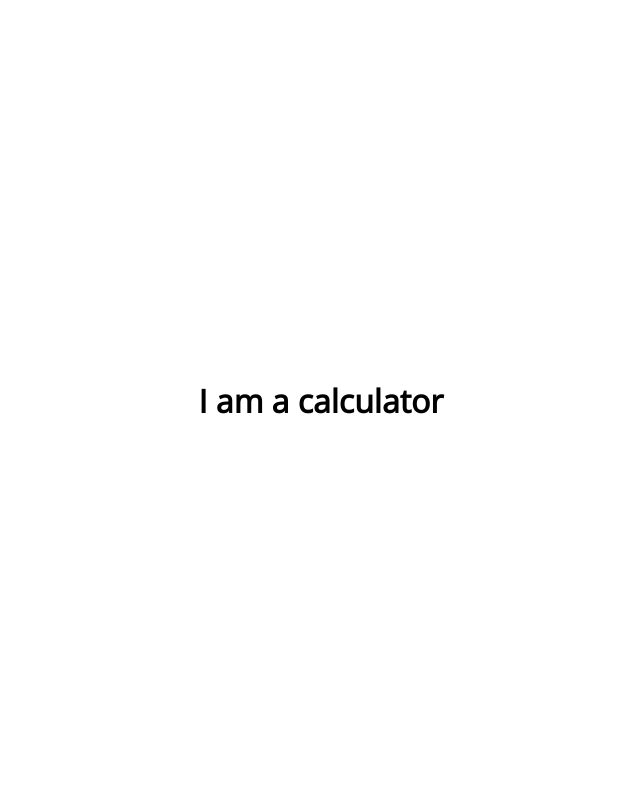
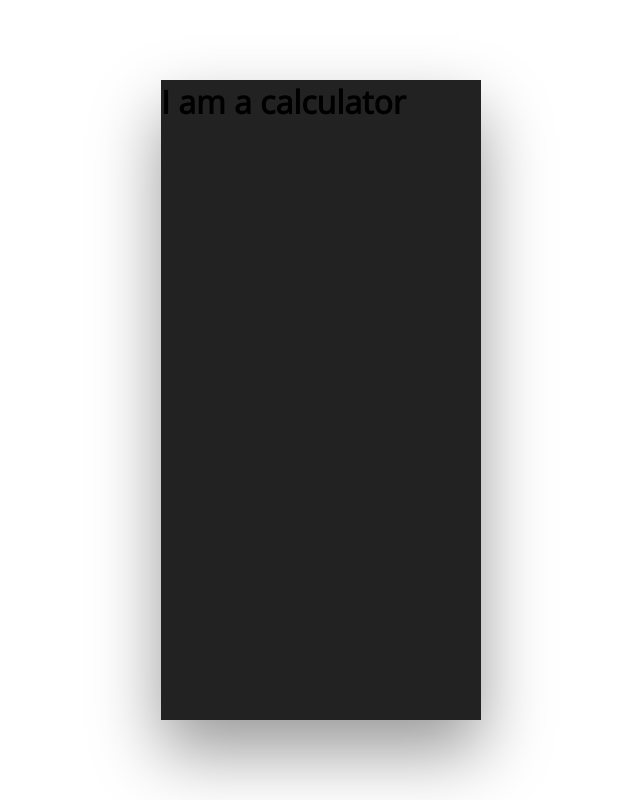
Before and after one commit to Alessag/react-calculator, a React (Create React App) app: page / in a window 1280 px wide. Shown: the whole page, without its empty margins (319-959 px from the left). Built offline with nearby package versions, Linux system fonts and the light colour scheme.

Commit message:
Calculator base styles

```diff
--- a/src/styles/styles.css
+++ b/src/styles/styles.css
@@ -11,3 +11,10 @@
   justify-content: center;
   align-items: center;
 }
+
+.calculator {
+  height: 80vh;
+  width: 25%;
+  box-shadow: 0 2rem 4rem rgba(0, 0, 0, 0.4);
+  background-color: #222;
+}
```
